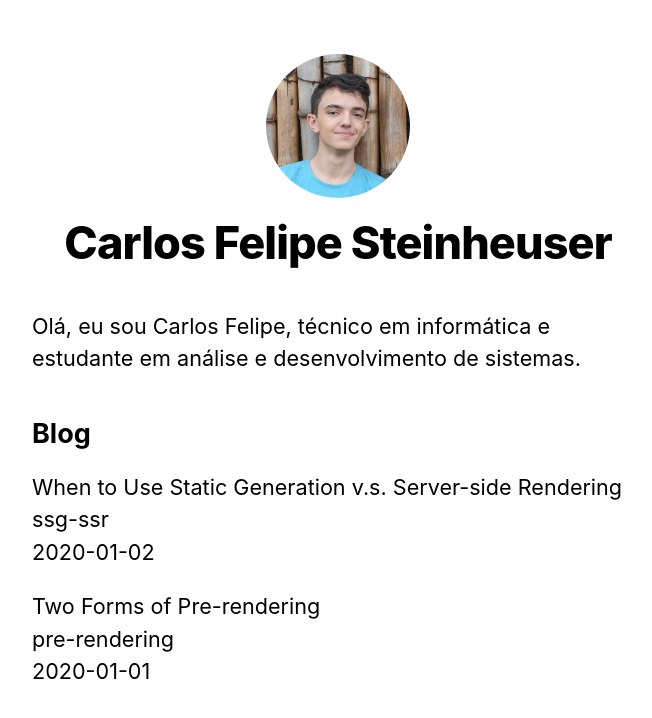
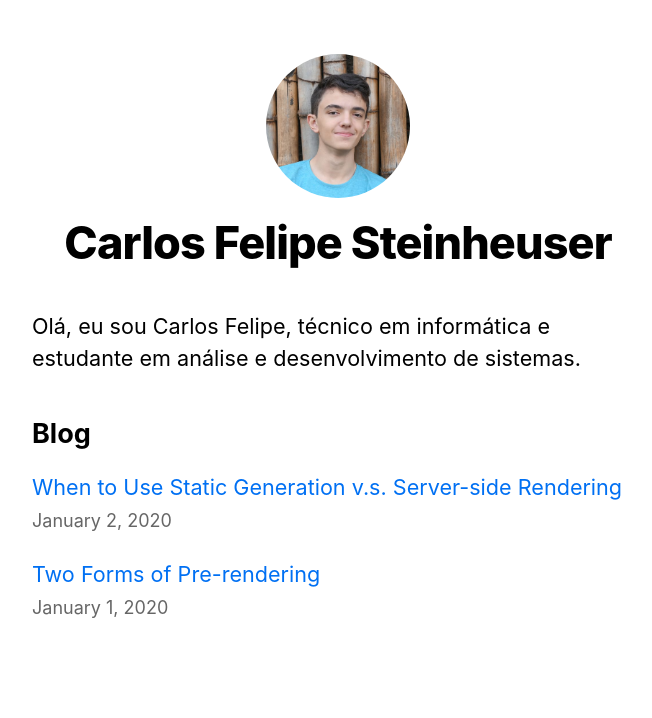
Before and after one commit to CaNeoN28/learning-next, a Next.js app: page / in a window 1280 px wide. Shown: the top 718 px of the page, without its empty margins (302-954 px from the left). Built offline with nearby package versions, Linux system fonts and the light colour scheme.

Commit message:
Adicionando link para os posts na página inicial

```diff
--- a/pages/index.js
+++ b/pages/index.js
@@ -1,4 +1,6 @@
 import Head from 'next/head';
+import Link from 'next/link';
+import Date from '../components/date';
 import Layout, { siteTitle } from '../components/layout';
 import { getSortedPostsData } from '../lib/post';
 import utilStyles from '../styles/utils.module.scss';
@@ -28,11 +30,11 @@
         <ul className={utilStyles.list}>
           {allPostsData.map(({ id, date, title }) => (
             <li className={utilStyles.listItem} key={id}>
-              {title}
+              <Link href={`/posts/${id}`}>{title}</Link>
               <br />
-              {id}
-              <br />
-              {date}
+              <small className={utilStyles.lightText}>
+                <Date dateString={date}/>
+              </small>
             </li>
           ))}
         </ul>
```
